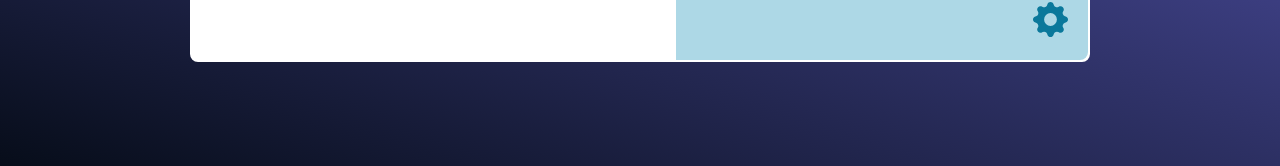
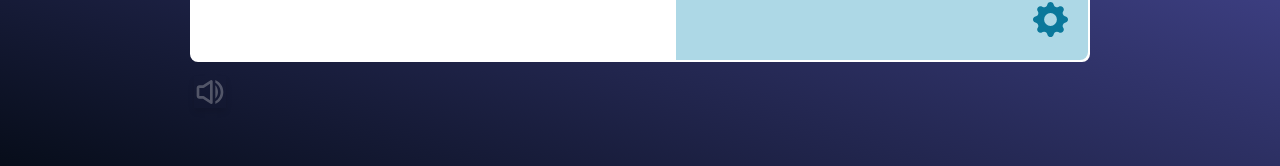
Before and after one commit to m1ckeyyy/improvement-center, a React (Vite) app in the folder client/: page /pomodoro in a window 1280 px wide. Shown: the part 563-729 px from the top of the page. Built offline with nearby package versions, Linux system fonts and the light colour scheme.

Commit message:
added mute/sound indication icon on bottom left on pomodoro

```diff
--- a/client/src/pages/Tools/PomodoroTimer/PomodoroComponents/Controls/Controls.tsx
+++ b/client/src/pages/Tools/PomodoroTimer/PomodoroComponents/Controls/Controls.tsx
@@ -4,11 +4,13 @@ import { AiOutlinePlayCircle, AiOutlinePauseCircle } from 'react-icons/ai';
 import { BsSkipForward } from 'react-icons/bs';
 import { MdAlarmOff } from 'react-icons/md';
 import { useContext } from 'react';
-import { TimerContext } from '../../TimerContext';
+import { TimerContext } from '../timerLogic/TimerContext';
 import { ControlsItem } from './ControlsItem';
+import { VolumeIcon } from './../VolumeIcon';
 
 type ControlsProps = {
   isRunning: boolean;
+  alarmSound: 'ON' | 'OFF';
   handleStartStop: () => void;
   handleReset: () => void;
   handleSkipSection: () => void;
@@ -18,6 +20,7 @@ export const Controls = () => {
   const { isRunning, handleStartStop, handleReset, handleSkipSection }: ControlsProps = useContext(TimerContext);
   return (
     <div className={styles.controls}>
+      <VolumeIcon />
       <div className={styles.controlsItems}>
         {isRunning ? <ControlsItem name="Pause" iconSrc={AiOutlinePauseCircle} onClick={handleStartStop} /> : <ControlsItem name="Play" iconSrc={AiOutlinePlayCircle} onClick={handleStartStop} />}
         <ControlsItem name="Reset" iconSrc={MdAlarmOff} onClick={handleReset} />
--- a/client/src/pages/Tools/PomodoroTimer/PomodoroComponents/Settings/BackgroundMusic/BackgroundMusic.tsx
+++ b/client/src/pages/Tools/PomodoroTimer/PomodoroComponents/Settings/BackgroundMusic/BackgroundMusic.tsx
@@ -1,7 +1,7 @@
 import React from 'react';
 import styles from './BackgroundMusic.module.scss';
 import { useContext } from 'react';
-import { TimerContext } from '../../../TimerContext';
+import { TimerContext } from '../../timerLogic/TimerContext';
 
 type MusicProps = {
   isMusicMenuOpen: boolean;
--- a/client/src/pages/Tools/PomodoroTimer/PomodoroComponents/Settings/Settings.tsx
+++ b/client/src/pages/Tools/PomodoroTimer/PomodoroComponents/Settings/Settings.tsx
@@ -4,7 +4,7 @@ import { BackgroundMusicOptions } from './BackgroundMusic/BackgroundMusic';
 import { formatTime, toggleAlarm, toggleNotis } from './components/toggles';
 import { IconButtons } from './components/iconButtons';
 import { MdSettingsInputComponent } from 'react-icons/md';
-import { TimerContext } from '../../TimerContext';
+import { TimerContext } from '../timerLogic/TimerContext';
 import { notifySettingsApplied } from '../Notifications/Notifications';
 import { TimePreferenceInput } from './components/TimePreferenceInput';
 import { SettingsOption } from './components/SettingsOption';
--- /dev/null
+++ b/client/src/pages/Tools/PomodoroTimer/PomodoroComponents/VolumeIcon.tsx
@@ -0,0 +1,30 @@
+import React, { useContext } from 'react';
+import { BiVolumeMute, BiVolumeFull } from 'react-icons/bi';
+import { TimerContext } from './timerLogic/TimerContext';
+
+export const VolumeIcon = () => {
+  const { alarmSound }: { alarmSound: 'ON' | 'OFF' } = useContext(TimerContext);
+
+  const volumeIconStyle: object = {
+    color: '#e3e3e34d',
+    position: 'absolute',
+    bottom: '-3em',
+    left: '2px',
+    boxShadow: '0px 4px 6px rgba(0, 0, 0, 0.1)',
+  };
+  //prettier-ignore
+  return <>
+    {
+    alarmSound === 'ON'
+    ?
+    <BiVolumeFull style={volumeIconStyle} size={'2em'} title="alarm sound on" />
+    :
+    <BiVolumeMute style={volumeIconStyle} size={'2em'} title="alarm sound off" />
+    }
+  </>;
+
+  //   color: rgb(227 227 227);
+  //     position: absolute;
+  //     top: -4em;
+  // right: 10px;
+};
--- a/client/src/pages/Tools/PomodoroTimer/TimerContext.tsx
+++ b/client/src/pages/Tools/PomodoroTimer/PomodoroComponents/timerLogic/TimerContext.tsx
@@ -1,5 +1,5 @@
 import React, { createContext } from 'react';
-import { TimerContextType, defaultState } from './PomodoroComponents/timerLogic/TimerContextType';
+import { TimerContextType, defaultState } from './TimerContextType';
 
 type ProviderProps = {
   children: React.ReactNode;
--- a/client/src/pages/Tools/PomodoroTimer/PomodoroTimer.tsx
+++ b/client/src/pages/Tools/PomodoroTimer/PomodoroTimer.tsx
@@ -1,4 +1,4 @@
-import React, { createContext } from 'react';
+import React from 'react';
 import styles from './PomodoroTimer.module.scss';
 import { CircularProgressbarWithChildren as ProgressBar, buildStyles } from 'react-circular-progressbar';
 import 'react-circular-progressbar/dist/styles.css';
@@ -14,7 +14,7 @@ import { useSkipSection } from './PomodoroComponents/timerLogic/useSkipSection';
 import { useReset } from './PomodoroComponents/timerLogic/useReset';
 import { useFormatTimePercentage } from './PomodoroComponents/timerLogic/useFormatTimePercentage';
 import { useFormatTime } from './PomodoroComponents/timerLogic/useFormatTime';
-import { TimerContextProvider } from './TimerContext';
+import { TimerContextProvider } from './PomodoroComponents/timerLogic/TimerContext';
 
 const PomodoroTimer = () => {
   const allValues = states();
```
